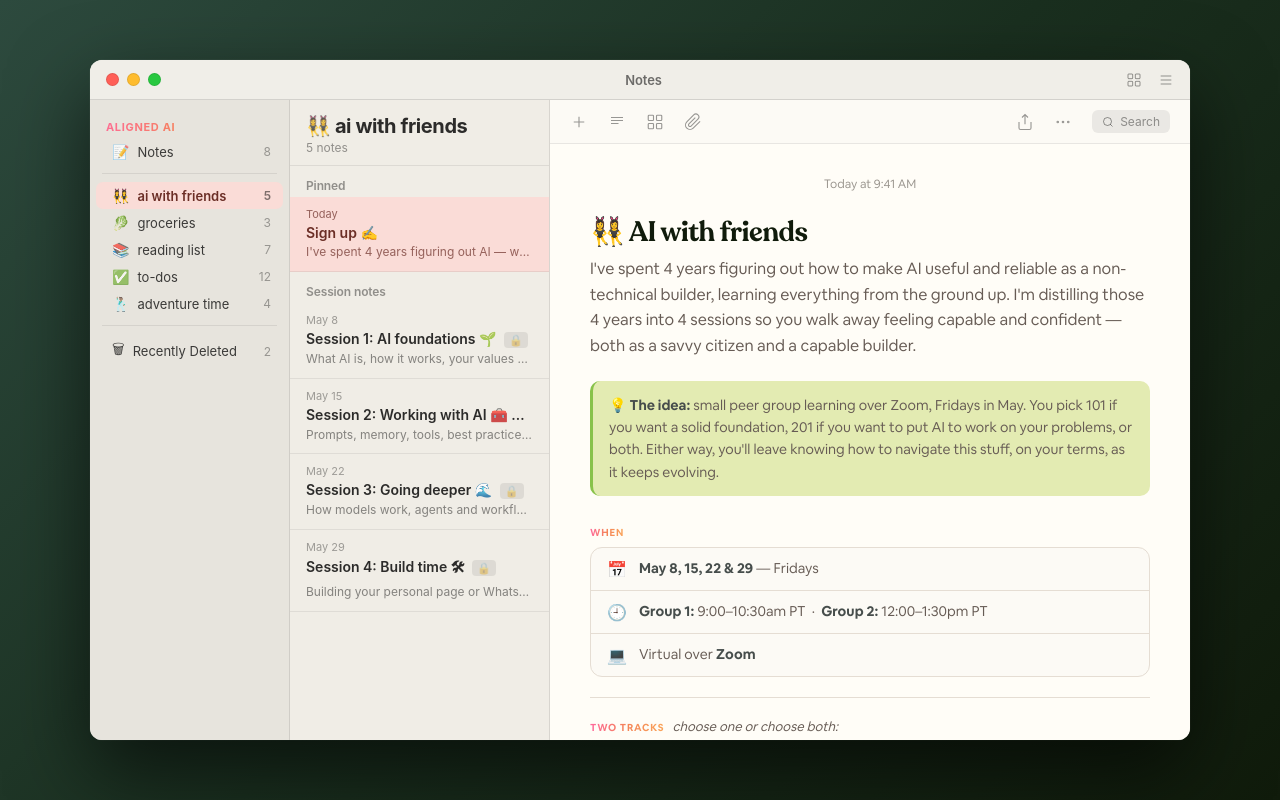
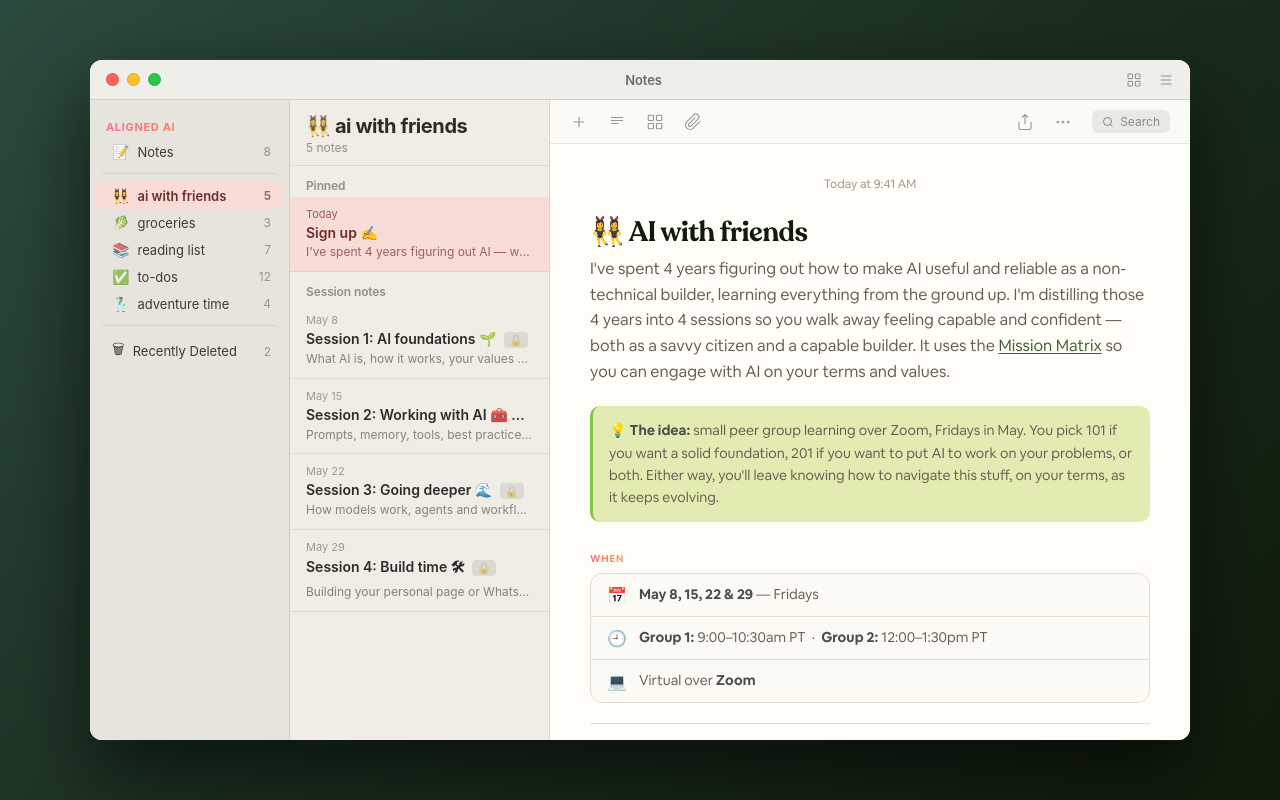
Before and after one commit to apatelthompson/lets-cook, a Next.js app: page /ai-with-friends in a window 1280 px wide. Built offline with nearby package versions, Linux system fonts and the light colour scheme.

Commit message:
ai-with-friends: link Mission Matrix in intro

```diff
--- a/src/app/ai-with-friends/page.tsx
+++ b/src/app/ai-with-friends/page.tsx
@@ -201,8 +201,8 @@ export default function Page() {
         .awf-host-pic img { width: 100%; height: 100%; object-fit: cover; border-radius: 50%; }
         .awf-host-name { font-family: 'Recoleta', serif; font-size: 16px; font-weight: 600; color: var(--forest-dark); margin-bottom: 2px; }
         .awf-host-bio { font-size: 13px; color: var(--text-mid); line-height: 1.4; }
-        .awf-host-bio a { color: var(--forest); text-decoration: underline; text-underline-offset: 2px; }
-        .awf-host-bio a:hover { color: var(--forest-dark); }
+        .awf-host-bio a, .awf-intro a { color: var(--forest); text-decoration: underline; text-underline-offset: 2px; }
+        .awf-host-bio a:hover, .awf-intro a:hover { color: var(--forest-dark); }
 
         .awf-cta { display: block; text-align: center; background: var(--forest); color: #fff; font-size: 16px; font-weight: 700; padding: 14px; border-radius: 12px; text-decoration: none; margin-bottom: 8px; transition: background 0.15s; }
         .awf-cta:hover { background: var(--moss); }
@@ -316,7 +316,7 @@ export default function Page() {
                 <div className="awf-inner">
                   <div className="awf-meta">Today at 9:41 AM</div>
                   <div className="awf-heading">👯‍♀️ AI with friends</div>
-                  <p className="awf-intro">I&apos;ve spent 4 years figuring out how to make AI useful and reliable as a non-technical builder, learning everything from the ground up. I&apos;m distilling those 4 years into 4 sessions so you walk away feeling capable and confident — both as a savvy citizen and a capable builder.</p>
+                  <p className="awf-intro">I&apos;ve spent 4 years figuring out how to make AI useful and reliable as a non-technical builder, learning everything from the ground up. I&apos;m distilling those 4 years into 4 sessions so you walk away feeling capable and confident — both as a savvy citizen and a capable builder. It uses the <a href="https://mission-matrix.vercel.app/" target="_blank" rel="noopener noreferrer">Mission Matrix</a> so you can engage with AI on your terms and values.</p>
 
                   <div className="awf-tldr">
                     💡 <strong>The idea:</strong>{" "}small peer group learning over Zoom, Fridays in May. You pick 101 if you want a solid foundation, 201 if you want to put AI to work on your problems, or both. Either way, you&apos;ll leave knowing how to navigate this stuff, on your terms, as it keeps evolving.
```
